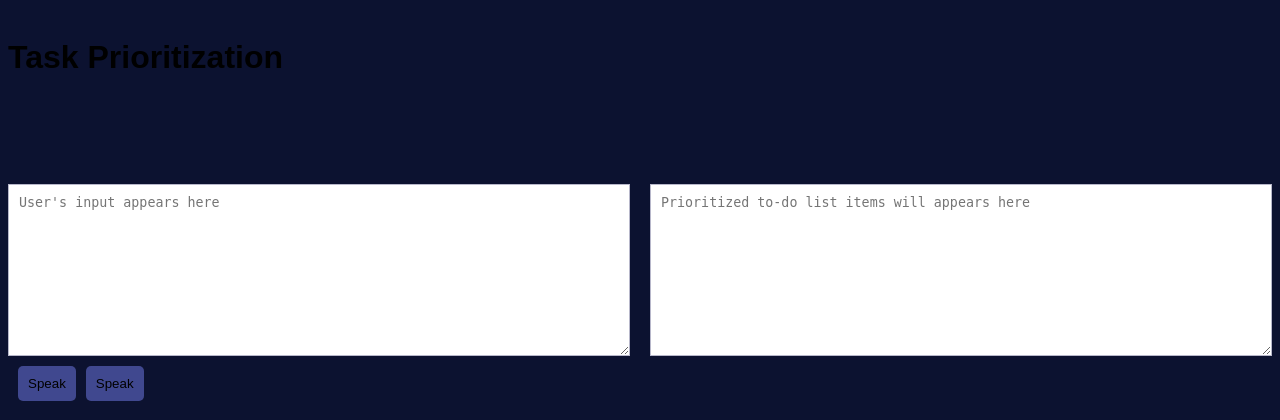
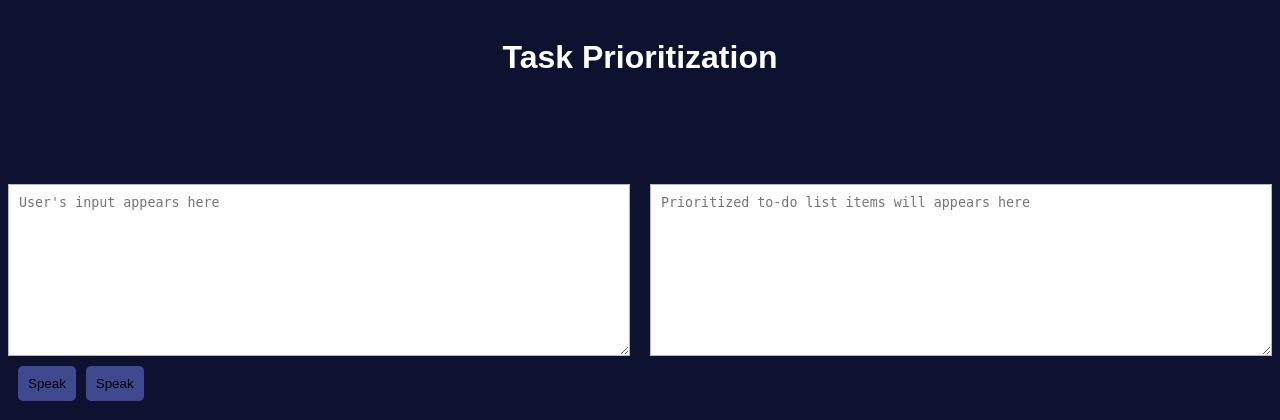
Before and after one commit to GIZMO-08/C2C-Smart_AgendaAI, a PHP site: page /task.html in a window 1280 px wide. Shown: the part 98-518 px from the top of the page. Run offline with PHP 8.4, Linux system fonts and the light colour scheme.

Commit message:
Changed cokor of white

```diff
--- a/index.html
+++ b/index.html
@@ -36,12 +36,14 @@
     </div>
 
 
-
+    <br>
+    <br>
 
     <div class="row">
         <div class="main">main </div>
         <div class="side"> Side </div>
     </div>
+    <br>
     <div class="footer">
         <h2>Footer</h2>
 
--- a/task.css
+++ b/task.css
@@ -4,6 +4,11 @@ body {
     background: #0c1230;
   }
 
+
+  h1 {
+    color: #fff;
+    text-align: center;
+  }
 
   .nav {
     position: fixed;
```
